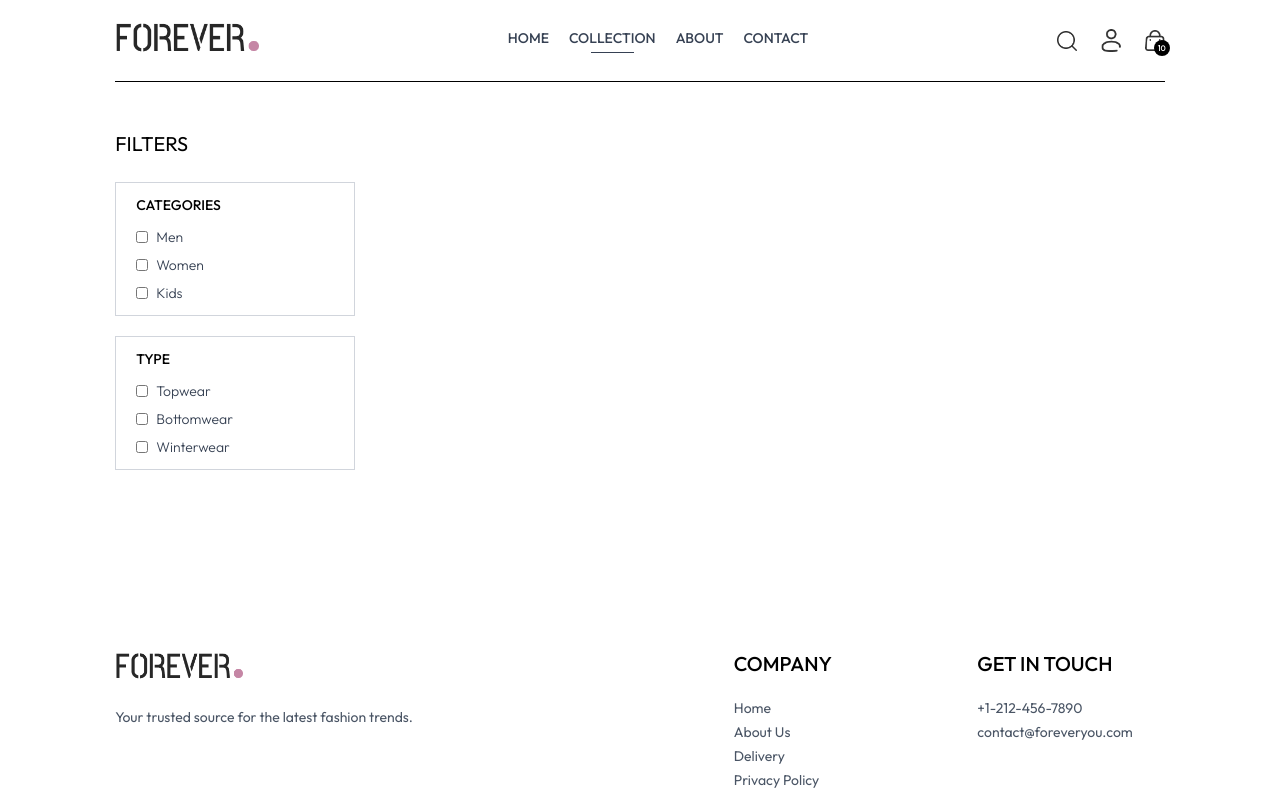
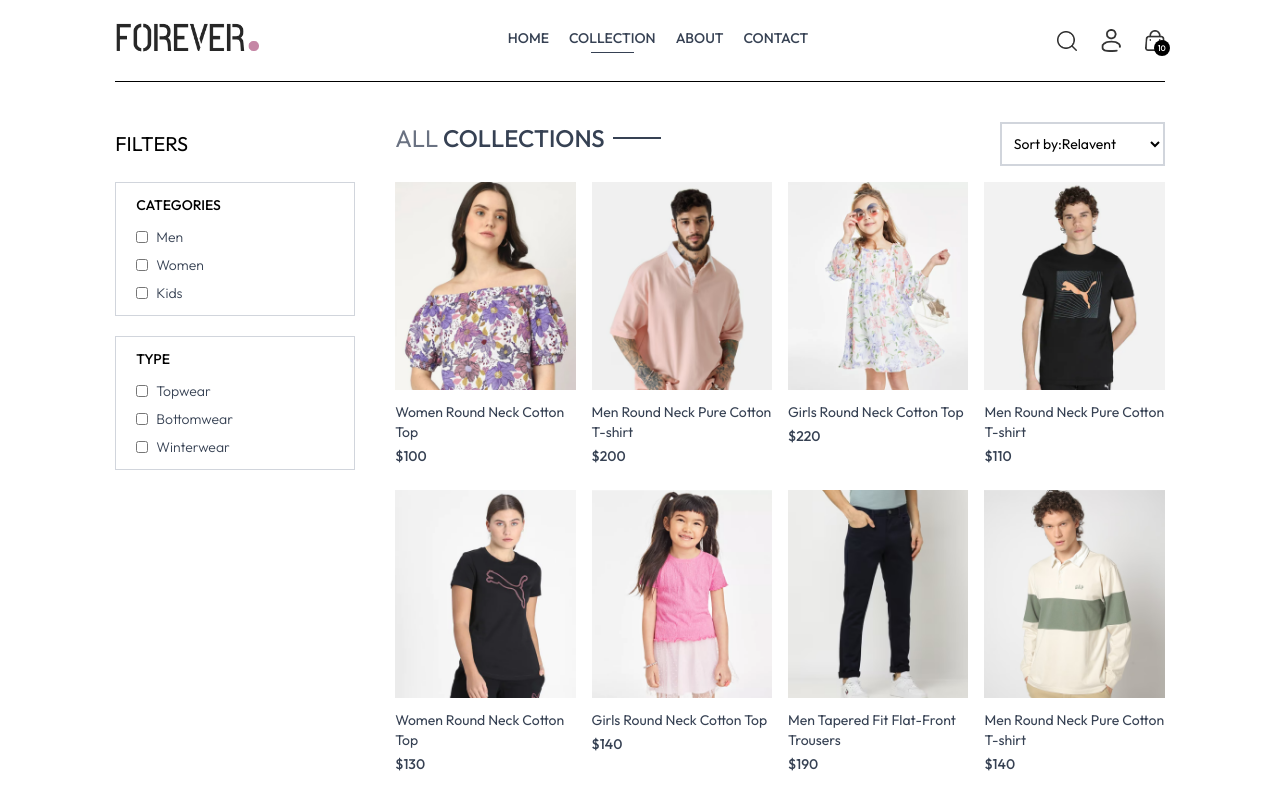
Before and after one commit to Harry8766/MERN-project, a React (Vite) app in the folder frontend/: page /collection in a window 1280 px wide. Shown: the top 796 px of the page. Built offline with nearby package versions, Linux system fonts and the light colour scheme.

Commit message:
phase 1 complte

```diff
--- a/frontend/src/components/Title.jsx
+++ b/frontend/src/components/Title.jsx
@@ -2,7 +2,7 @@
 
 const Title = ({text1,text2}) => {
   return (
-    <div className='inline-flex items-center mb-3'>
+    <div className='inline-flex gap-2 items-center mb-3'>
         <p className='text-gray-500'>{text1}<span className='text-gray-700 font-medium'>{text2}</span>
         </p>
         <p className='w-8 sm:w-12 h-[1px] sm:h-[2px] bg-gray-700'></p>
--- a/frontend/src/pages/collection.jsx
+++ b/frontend/src/pages/collection.jsx
@@ -1,10 +1,20 @@
-import React from 'react'
+import React, { use } from 'react'
 import { ShopContext } from '../context/ShopContext'
 import { assets } from '../assets/assets';
+import Title from './../components/Title';
+import ProductItem from './../components/ProductItem';
 
 const collection = () => {
   const {products}=React.useContext(ShopContext);
   const[showFilter,setShowFilter]=React.useState(false);
+  const [filterProducts, setFilteredProducts] = React.useState([]);
+  const[category,setCategory]=React.useState([]);
+  const[subCategory,setSubCategory]=React.useState([]);
+
+
+  React.useEffect(() => {
+    setFilteredProducts(products);
+  }, []);
   return (
     <div className='flex flex-col sm:flex-row gap-1 sm:gap-10 pt-10 border-t'>
       {/*filter options*/}
@@ -55,6 +65,29 @@
 
 
       </div>
+      {/* Right Side */}
+      <div className='flex-1'>
+        <div className='flex justify-between text-base sm:text-2xl mb-4'>
+        <Title  text1={'ALL'} text2={' COLLECTIONS'} />
+
+        {/*product sort*/}
+
+        <select className='border-2 border-gray-300 text-sm px-2'>
+          <option value="relevant">Sort by:Relavent</option>
+          <option value="low-high">Sort by: Low to High</option>
+          <option value="high-low">Sort by: High to Low</option>
+        </select>
+        </div>
+
+        {/*map products*/}
+        <div className='grid grid-cols-2 lg:grid-cols-4 gap-4 gap-y-6'>
+        {
+          filterProducts.map((item,index)=>(
+            <ProductItem key={index} name={item.name} id={item._id} price={item.price} image={item.image}/>
+          ))
+        }
+        </div>
+      </div>
 
     </div>
   )
```
